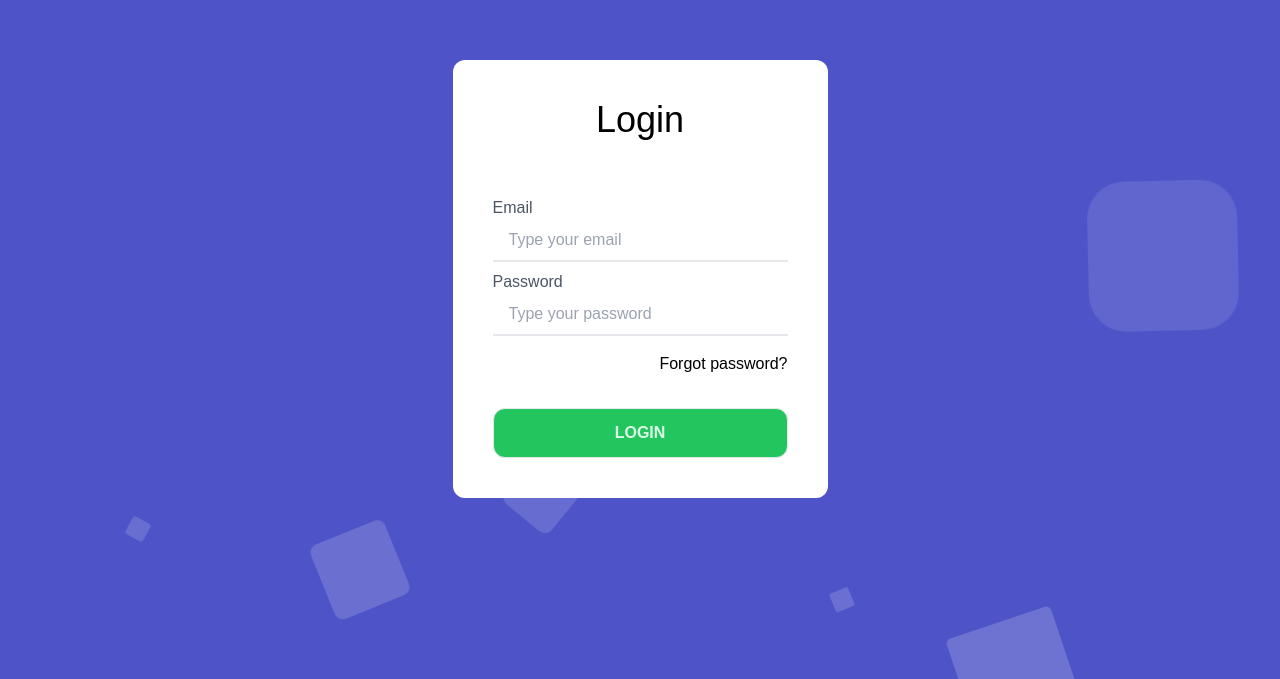
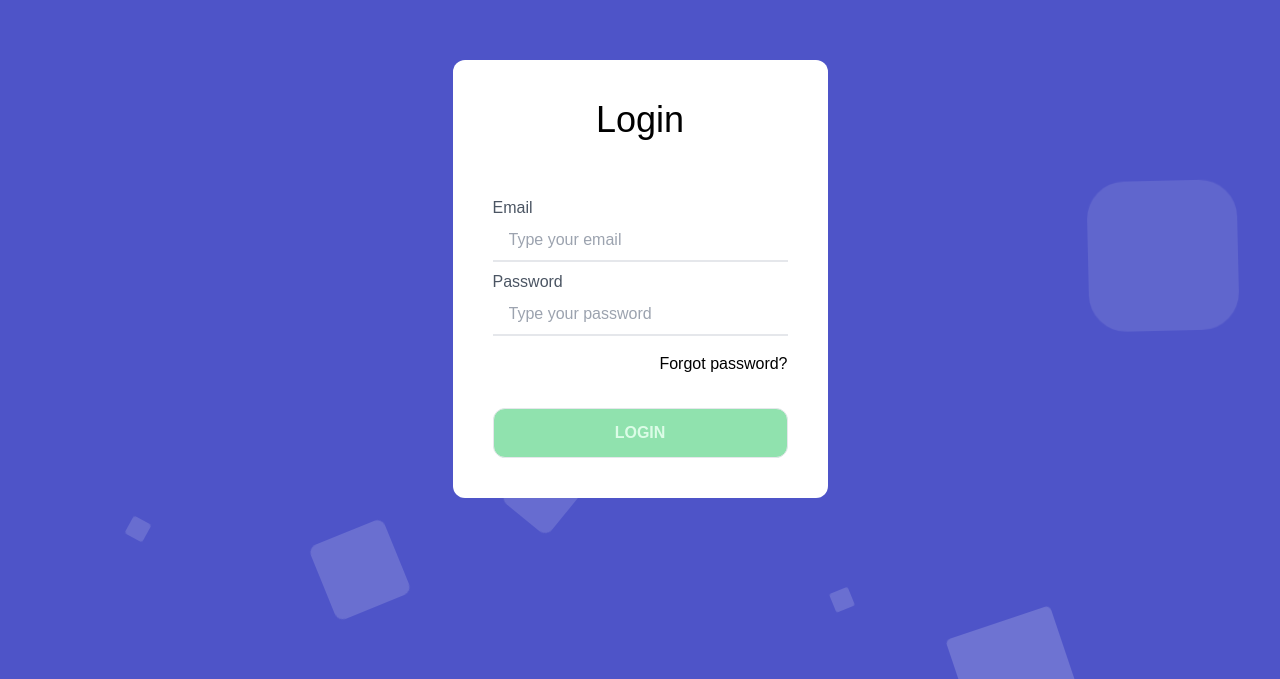
Before and after one commit to Variandr/maxify, a Next.js app: page / in a window 1280 px wide. Shown: the part 121-800 px from the top of the page. Built offline with nearby package versions, Linux system fonts and the light colour scheme; a web font is replaced by a local one.

Commit message:
feat: Disable reset password and login button

```diff
--- a/src/client/components/ui/Authorization/AuthModal.tsx
+++ b/src/client/components/ui/Authorization/AuthModal.tsx
@@ -1,6 +1,7 @@
 import { useForm } from 'react-hook-form'
 import { yupResolver } from '@hookform/resolvers/yup'
 import * as yup from 'yup'
+import classnames from 'classnames'
 
 interface LoginData {
   email: string
@@ -14,11 +15,7 @@ interface Props {
 const schema = yup
   .object({
     email: yup.string().email().required(),
-    password: yup
-      .string()
-      .required()
-      .min(8, 'Password is too short - should be 8 chars minimum.')
-      .matches(/[a-zA-Z]/, 'Password can only contain Latin letters.'),
+    password: yup.string().required(),
   })
   .required()
 
@@ -70,7 +67,11 @@ const AuthModal = ({ openForgotPassword }: Props) => {
         </a>
 
         <button
-          className="mt-8 w-full bg-green-500 hover:bg-green-600 ease-in duration-200 text-green-100 border py-3 px-6 font-bold text-md rounded-xl"
+          className={classnames(
+            'mt-8 w-full ease-in duration-200 text-green-100 border py-3 px-6 font-bold text-md rounded-xl',
+            { 'bg-green-500 hover:bg-green-600': isValid },
+            { 'bg-green-500/50': !isValid }
+          )}
           type="submit"
           disabled={!isValid}
         >
--- a/src/client/components/ui/Authorization/ForgotPassword.tsx
+++ b/src/client/components/ui/Authorization/ForgotPassword.tsx
@@ -4,6 +4,7 @@ import { yupResolver } from '@hookform/resolvers/yup'
 import { useState } from 'react'
 import ArrowLeft from '../../assets/arrow-left.svg'
 import Image from 'next/image'
+import classnames from 'classnames'
 
 const schema = yup.object({
   email: yup.string().email().required(),
@@ -56,7 +57,11 @@ const ForgotPassword = ({ closeForgotPassword }: Props) => {
 
             <div className="flex justify-between">
               <button
-                className="mt-9 w-[47%] bg-green-500 hover:bg-green-600 ease-in duration-200 text-white border py-3 px-6 font-bold text-md rounded-xl"
+                className={classnames(
+                  'mt-9 w-[47%] ease-in duration-200 text-white border py-3 px-6 font-bold text-md rounded-xl',
+                  { 'bg-green-500 hover:bg-green-600': isValid },
+                  { 'bg-green-500/50': !isValid }
+                )}
                 type="submit"
                 disabled={!isValid}
               >
```
Also changed, not shown: package.json (+6 -5 lines).
